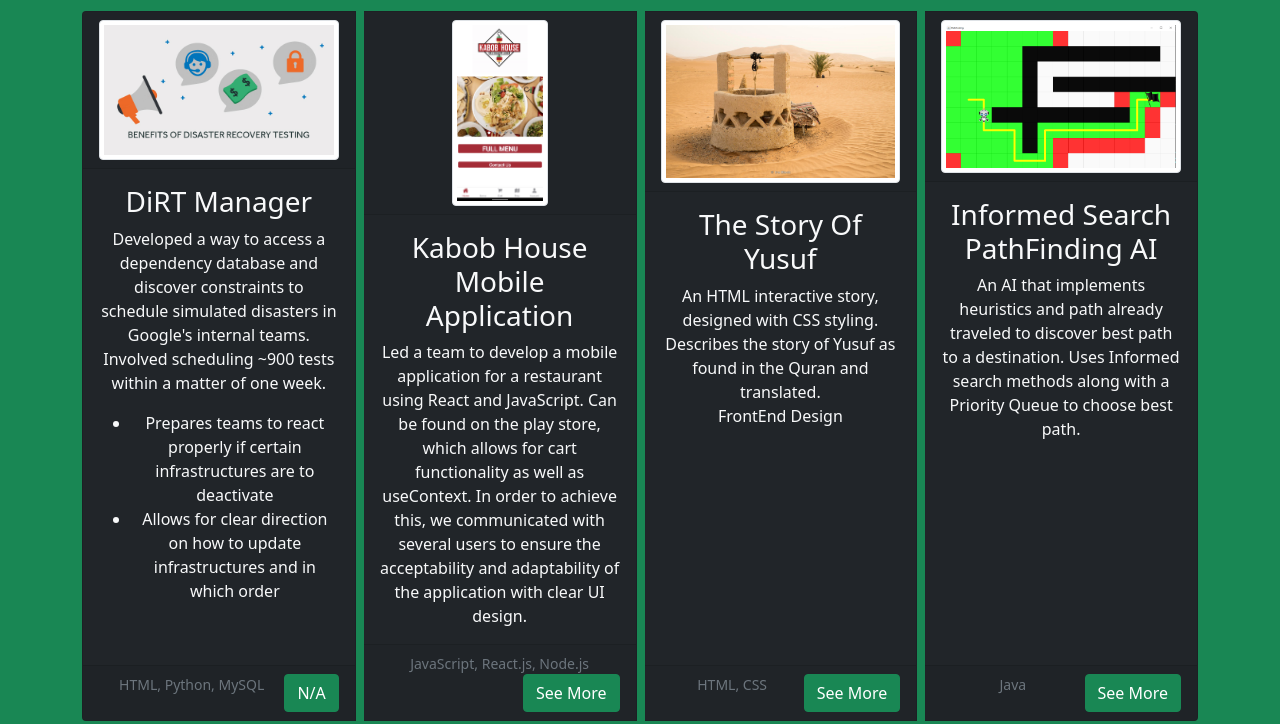
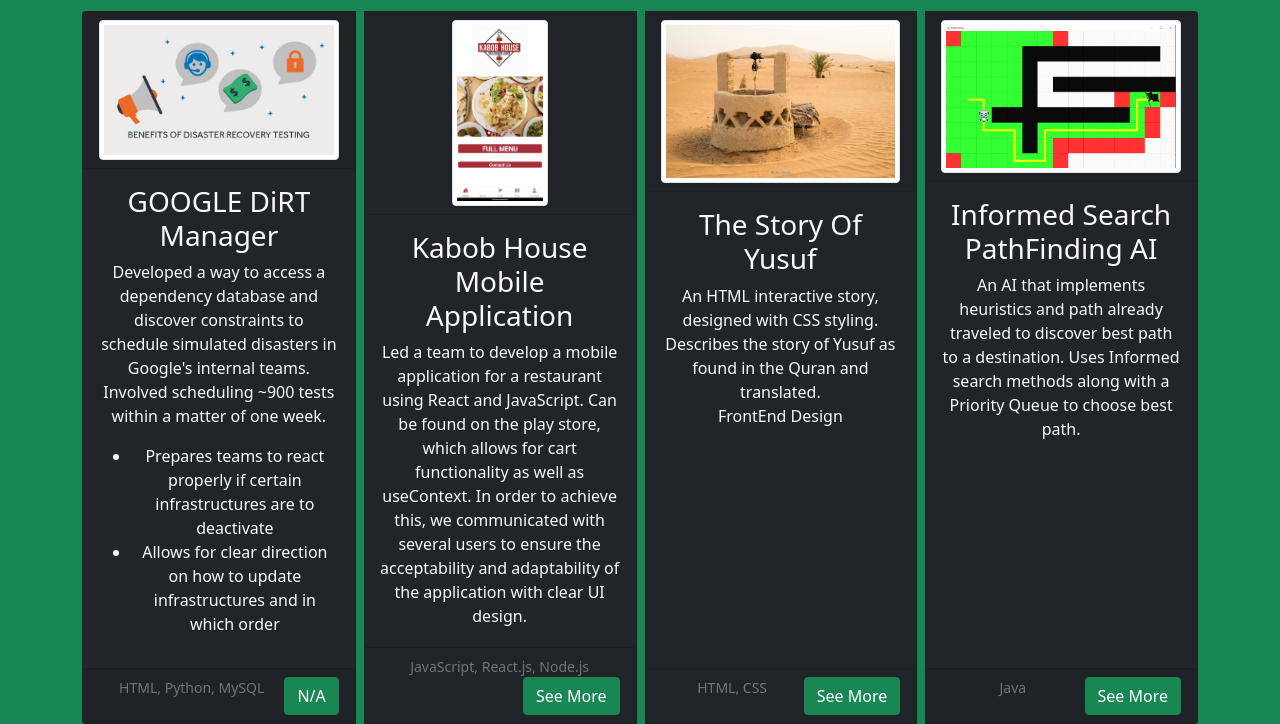
Before and after one commit to Jamalseder7008/Portfolio, a plain HTML site: page projects.html in a window 1280 px wide. Shown: the part 204-928 px from the top of the page. Drawn offline with Linux system fonts and the light colour scheme; files whose address does not match are found by name.

Commit message:
edit projects

```diff
--- a/projects.html
+++ b/projects.html
@@ -65,7 +65,7 @@
                         </div>
                             <!-- Card Body -->
                         <div class="card-body">
-                            <h3 class="card-title"> DiRT Manager </h3>
+                            <h3 class="card-title"> GOOGLE DiRT Manager </h3>
                             <p class="card-text">
                                 Developed a way to access a dependency database and
                                 discover constraints to schedule simulated disasters in Google's internal teams.
```
